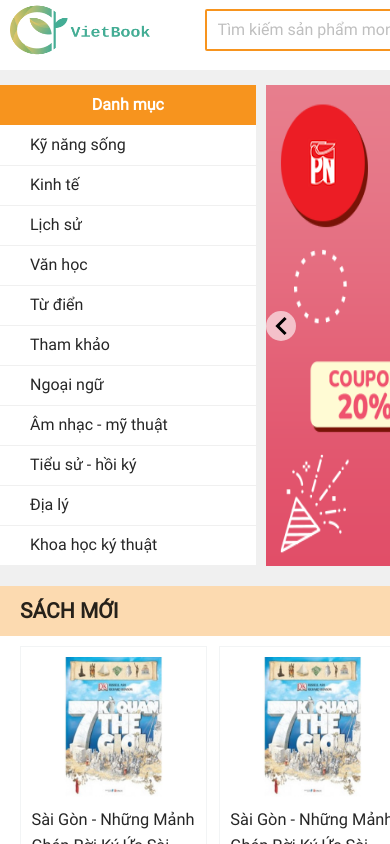
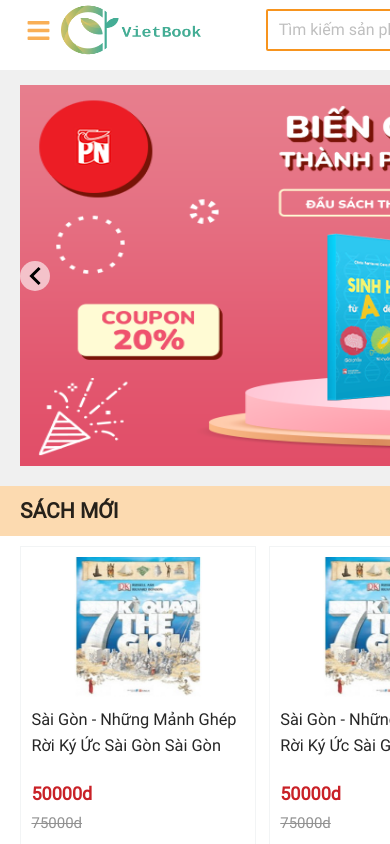
Before and after one commit to ducnhat99/book-store, a React (Create React App) app: page /home in a window 390 px wide. Shown: the top 844 px of the page. Built offline with nearby package versions, Linux system fonts and the light colour scheme.

Commit message:
responsive body ipad pro

```diff
--- a/src/App.js
+++ b/src/App.js
@@ -2,6 +2,7 @@
   BrowserRouter,
 } from 'react-router-dom';
 import Home from './screen/Home'
+import './styles/index.css'
 
 function App() {
   return (
--- a/src/components/layout/HomeBody.js
+++ b/src/components/layout/HomeBody.js
@@ -7,7 +7,7 @@
 
 const HomeBody = () => {
     return (
-        <div>
+        <div className="home--body">
             <div className="container">
                 <div className="homebody-menu">
                     <SideBar />
--- a/src/styles/featured-card-container.css
+++ b/src/styles/featured-card-container.css
@@ -80,3 +80,12 @@
     border: 2px solid #C92127;
     color: #fff;
 }
+
+@media screen and (max-width: 1024px){
+    .top-featured{
+        width: 33%;
+    }
+    .featured-main-item{
+        width: 66%;
+    }
+}
--- a/src/styles/featured-card-item.css
+++ b/src/styles/featured-card-item.css
@@ -72,3 +72,13 @@
     display: flex;
     align-items: center;
 }
+
+@media screen and (max-width: 1024px){
+    .featured-item-images-container{
+        display: flex;
+        align-items: center;
+    }
+    .featured-item-images{
+        height: 90%;
+    }
+}
--- a/src/styles/header.css
+++ b/src/styles/header.css
@@ -4,6 +4,7 @@
 }
 
 .header {
+  width: 100%;
   height: 70px;
   background: #fff;
   margin-bottom: 15px;
@@ -49,7 +50,7 @@
 }
 
 .header .container .header-menu {
-  width: 20%;
+  width: 5%;
   display: none;
 }
 
@@ -62,11 +63,53 @@
   .header {
     max-width: 100%;
   }
+  .header .container {
+    display: -webkit-box;
+    display: -ms-flexbox;
+    display: flex;
+    -webkit-box-align: center;
+        -ms-flex-align: center;
+            align-items: center;
+  }
+  .header .container .header-search {
+    width: 50%;
+    padding-left: 10px;
+    height: 50px;
+    -webkit-box-ordinal-group: 4;
+        -ms-flex-order: 3;
+            order: 3;
+  }
+  .header .container .header-menu {
+    display: -webkit-box;
+    display: -ms-flexbox;
+    display: flex;
+    -webkit-box-pack: end;
+        -ms-flex-pack: end;
+            justify-content: flex-end;
+    -webkit-box-align: center;
+        -ms-flex-align: center;
+            align-items: center;
+    height: 50px;
+    -webkit-box-ordinal-group: 2;
+        -ms-flex-order: 1;
+            order: 1;
+  }
+  .header .container .header-logo {
+    -webkit-box-ordinal-group: 3;
+        -ms-flex-order: 2;
+            order: 2;
+  }
+  .header .container .header-navigation {
+    -webkit-box-ordinal-group: 5;
+        -ms-flex-order: 4;
+            order: 4;
+  }
 }
 
-@media screen and (max-width: 375px) {
+@media screen and (max-width: 376px) {
   .header {
-    max-width: 100%;
+    max-width: 375px;
+    width: 375px;
     height: 100px;
   }
   .header .container .header-logo {
@@ -79,16 +122,16 @@
         -ms-flex-pack: center;
             justify-content: center;
   }
-  .header .container  .header-search {
+  .header .container .header-search {
     width: 60%;
     padding-left: 10px;
     height: 50px;
   }
-  .header .container  .header-navigation {
+  .header .container .header-navigation {
     width: 30%;
     height: 50px;
   }
-  .header .container  .header-menu {
+  .header .container .header-menu {
     display: -webkit-box;
     display: -ms-flexbox;
     display: flex;
--- a/src/styles/header.scss
+++ b/src/styles/header.scss
@@ -4,9 +4,13 @@
 }
 
 .header{
+    width: 100%;
     height: 70px;
     background: #fff;
     margin-bottom: 15px;
+    // position: fixed;
+    // z-index: 2;
+    // top: 0;
 
     .container{
     display: flex;
@@ -32,7 +36,7 @@
     }
 
     .header-menu {
-        width: 20%;
+        width: 5%;
         display: none;
     }
 
@@ -46,6 +50,34 @@
 @media screen and (max-width: 1024px){
     .header{
         max-width: 100%;
+
+        .container{
+            display: flex;
+            align-items: center;
+
+            .header-search{
+                width: 50%;
+                padding-left: 10px;
+                height: 50px;
+                order: 3;
+            }
+
+            .header-menu{
+                display: flex;
+                justify-content: flex-end;
+                align-items: center;
+                height: 50px;
+                order: 1;
+            }
+            .header-logo{
+                order: 2;
+            }
+
+            .header-navigation{
+                order: 4;
+            }
+
+        }
     }
 }
 @media screen and (max-width: 376px){
@@ -53,6 +85,8 @@
         max-width: 375px;
         width: 375px;
         height:100px;
+
+        .container{
 
             .header-logo{
                 width: 100%;
@@ -78,4 +112,6 @@
                 width: 10%;
             }
         }
+
     }
+}
--- a/src/styles/home.css
+++ b/src/styles/home.css
@@ -42,6 +42,7 @@
 @media screen and (max-width: 1024px) {
   .container{
     width: 1023px;
+    margin: 0 auto;
   }
 }
 @media screen and (max-width: 375px) {
--- a/src/styles/homebody.css
+++ b/src/styles/homebody.css
@@ -7,3 +7,16 @@
 .homebody-new-card{
     width: 100%;
 }
+
+/* .home--body{
+    padding-top: 85px;
+} */
+@media screen and (max-width: 1024px){
+    .home--body{
+        max-width: 100%;
+    }
+
+    .homebody-menu{
+        height: 381px;
+    }
+}
--- a/src/styles/index.css
+++ b/src/styles/index.css
@@ -0,0 +1,3 @@
+.main{
+    background: #F0F0F0;
+}
--- a/src/styles/new-card-item.css
+++ b/src/styles/new-card-item.css
@@ -59,3 +59,12 @@
     display: flex;
     align-items: center;
 }
+
+@media screen and (max-width: 1024px){
+    .new-card:last-child{
+        display: none;
+    }
+    .new-card{
+        width: 24%;
+    }
+}
--- a/src/styles/sidebar.css
+++ b/src/styles/sidebar.css
@@ -26,3 +26,9 @@
 .sidebar-table td:hover{
     background: #FCDAB0;
 }
+
+@media screen and (max-width: 1024px){
+    .sidebar{
+        display: none;
+    }
+}
--- a/src/styles/slideshow.css
+++ b/src/styles/slideshow.css
@@ -16,3 +16,18 @@
   height: 100%;
   background-repeat: no-repeat;
 }
+
+@media screen and (max-width: 1024px){
+  .slide-show{
+    width: 96%;
+    margin: 0 auto;
+  }
+
+  .each-slide{
+    height: 381px;
+  }
+
+  .each-slide > div {
+    background-size: 100% 381px;
+  }
+}
```
Also changed, not shown: 1 other file (tests, documents, lock files or other folders). Lines whose indentation alone changed are shown as unchanged.
